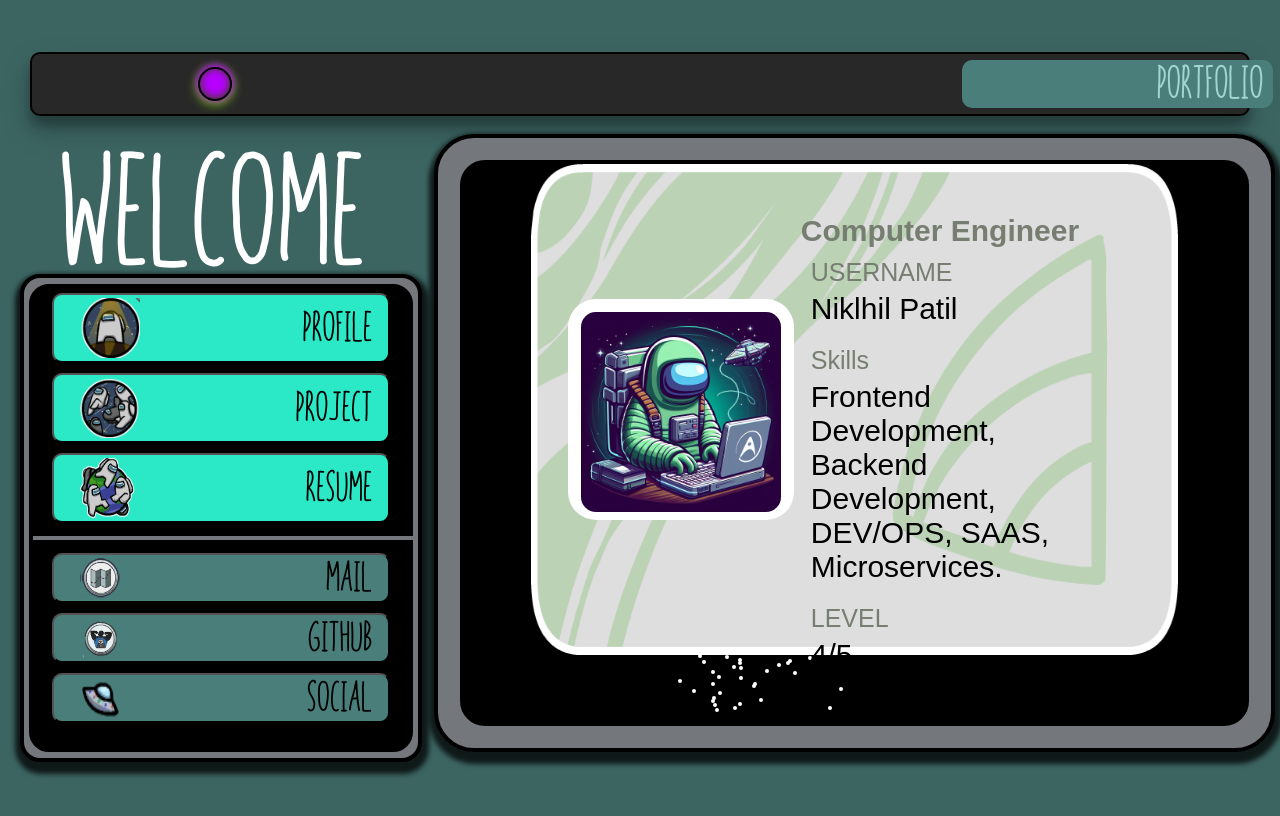
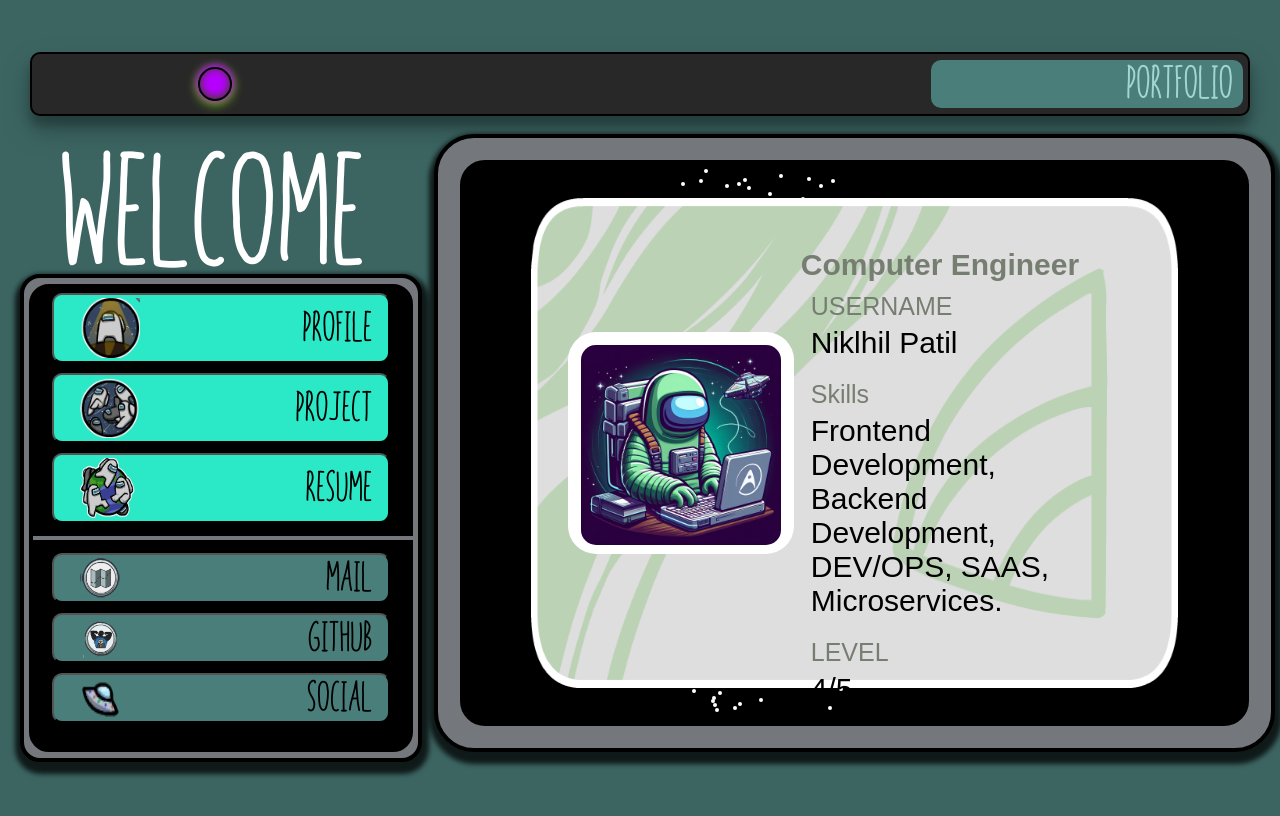
Before and after one commit to LORD-Nikhil-Patil/Porfolio, a React (Vite) app: page / in a window 1280 px wide. Shown: the top 816 px of the page. Built offline with nearby package versions, Linux system fonts and the light colour scheme.

Commit message:
style changes

```diff
--- a/src/App.css
+++ b/src/App.css
@@ -11,7 +11,6 @@
 .dashboard {
   height: 100vh;
   width: 100%;
-  background: var(--dashboard-background);
   padding: 20px;
 }
 
@@ -53,16 +52,17 @@
   position: relative;
   width: 24%;
   height: 60%;
-  left: 60%;
   background: var(--border-display-color);
   border-radius: 10px;
   display: flex;
   align-items: center;
-  justify-content: end;
   padding: 6px 10px;
+  margin-left: auto;
+  margin-right: 5px;
 }
 
 .dashboard-display p {
+  margin-left: auto;
   font-size: 44px;
   color: #a1d6d2;
 }
@@ -209,6 +209,7 @@
   border-radius: 15px;
   display: flex;
   justify-content: center;
+  align-items: center;
 }
 
 input:-webkit-autofill,
--- a/src/index.scss
+++ b/src/index.scss
@@ -4,6 +4,7 @@ body {
   margin: 0;
   padding: 0;
   overflow: hidden;
+  background: var(--dashboard-background);
 }
 
 ::placeholder {
--- a/vite.config.js
+++ b/vite.config.js
@@ -3,6 +3,6 @@ import react from '@vitejs/plugin-react'
 
 // https://vitejs.dev/config/
 export default defineConfig({
-  base: "/Portfolio/",
+
   plugins: [react()],
 })
```
